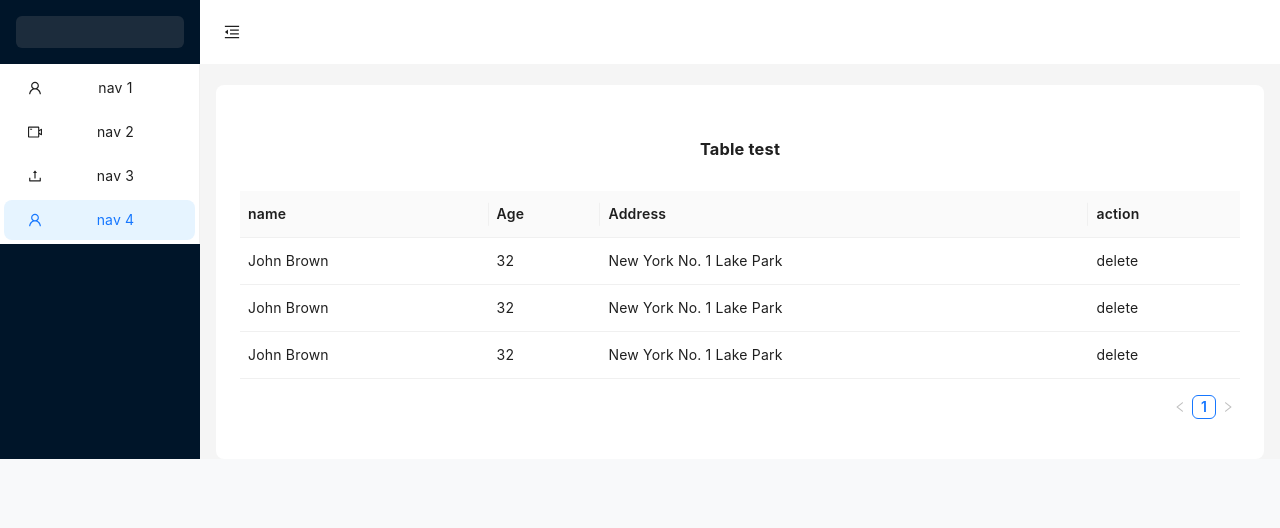
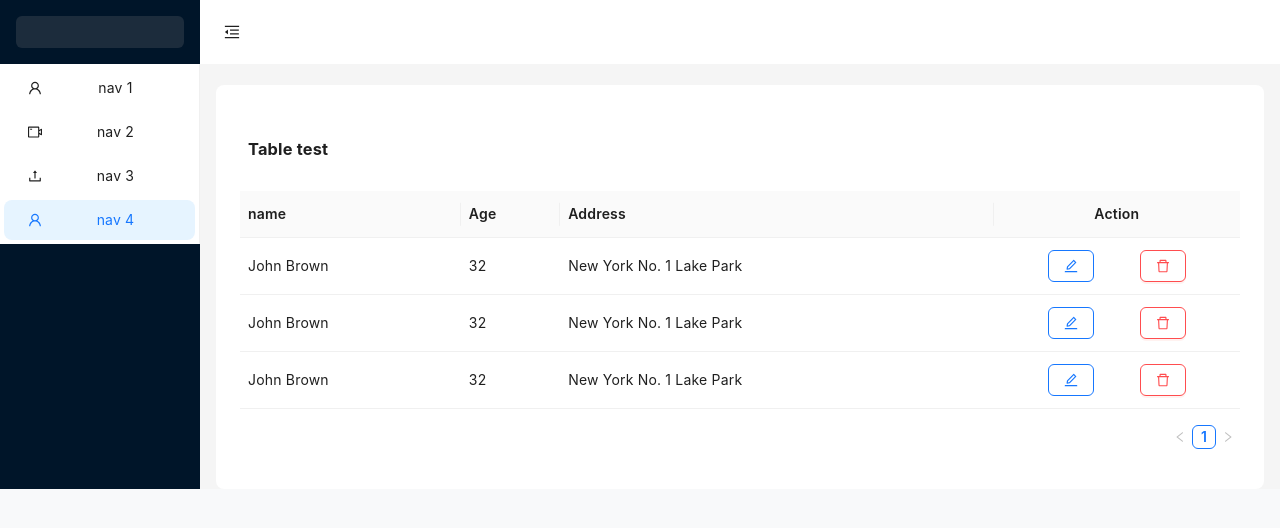
Before and after one commit to LeBaLoc2002/manager-app, a React (Create React App) app in the folder app-demo-manager/: page / in a window 1280 px wide. Shown: the top 528 px of the page. Built offline with nearby package versions, Linux system fonts and the light colour scheme.

Commit message:
add table

```diff
--- a/app-demo-manager/package.json
+++ b/app-demo-manager/package.json
@@ -3,6 +3,7 @@
   "version": "0.1.0",
   "private": true,
   "dependencies": {
+    "@ant-design/icons": "^5.2.6",
     "@emotion/react": "^11.11.3",
     "@emotion/styled": "^11.11.0",
     "@mui/icons-material": "^5.15.3",
--- a/app-demo-manager/src/components/Maincontent/MainContent.js
+++ b/app-demo-manager/src/components/Maincontent/MainContent.js
@@ -1,8 +1,9 @@
 import React, { useState } from 'react';
-import { Layout, Divider, Table, theme } from 'antd';
+import { Layout, Divider, Table, theme, Button } from 'antd';
 import './MainContent.scss';
 import SiderLayout from '../Layouts/Sidebar/Sidebar';
 import HeaderLayout from '../Layouts/Header/Header';
+import { DeleteOutlined, EditOutlined } from '@ant-design/icons';
 
 const { Content } = Layout;
 
@@ -20,8 +21,17 @@ const columns = [
     dataIndex: 'address',
   },
   {
-    title: 'action',
+    title: 'Action',
     dataIndex: 'action',
+    render: () => (
+      <span className='action-buttons'>
+        <Button  type="primary" ghost><EditOutlined  /></Button>
+        <Button   danger>
+        <DeleteOutlined />
+        </Button>
+      </span>
+    ),
+    colSpan: 2,
   },
 ];
 
--- a/app-demo-manager/src/components/Maincontent/MainContent.scss
+++ b/app-demo-manager/src/components/Maincontent/MainContent.scss
@@ -8,6 +8,13 @@
     border-radius: 6px;
 }
 :where(.css-dev-only-do-not-override-dkbvqv).ant-layout .ant-layout-sider-children{
-    /* color: rgba(0, 0, 0, 0.88); */
     background: #ffffff;
 }
+.text-left{
+    text-align: left ;
+}
+.action-buttons {
+    display: flex;
+    justify-content: space-evenly;
+    align-items: center !important;
+}
```
Also changed, not shown: 1 other file (tests, documents, lock files or other folders).
